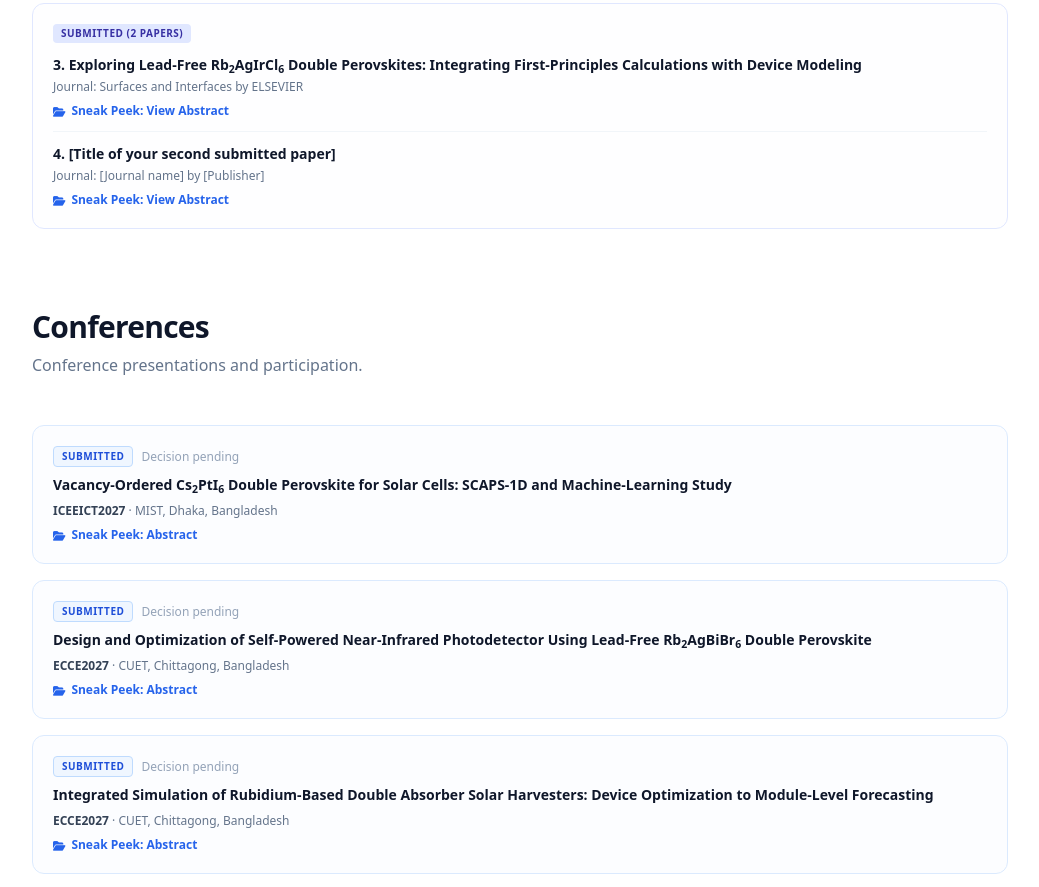
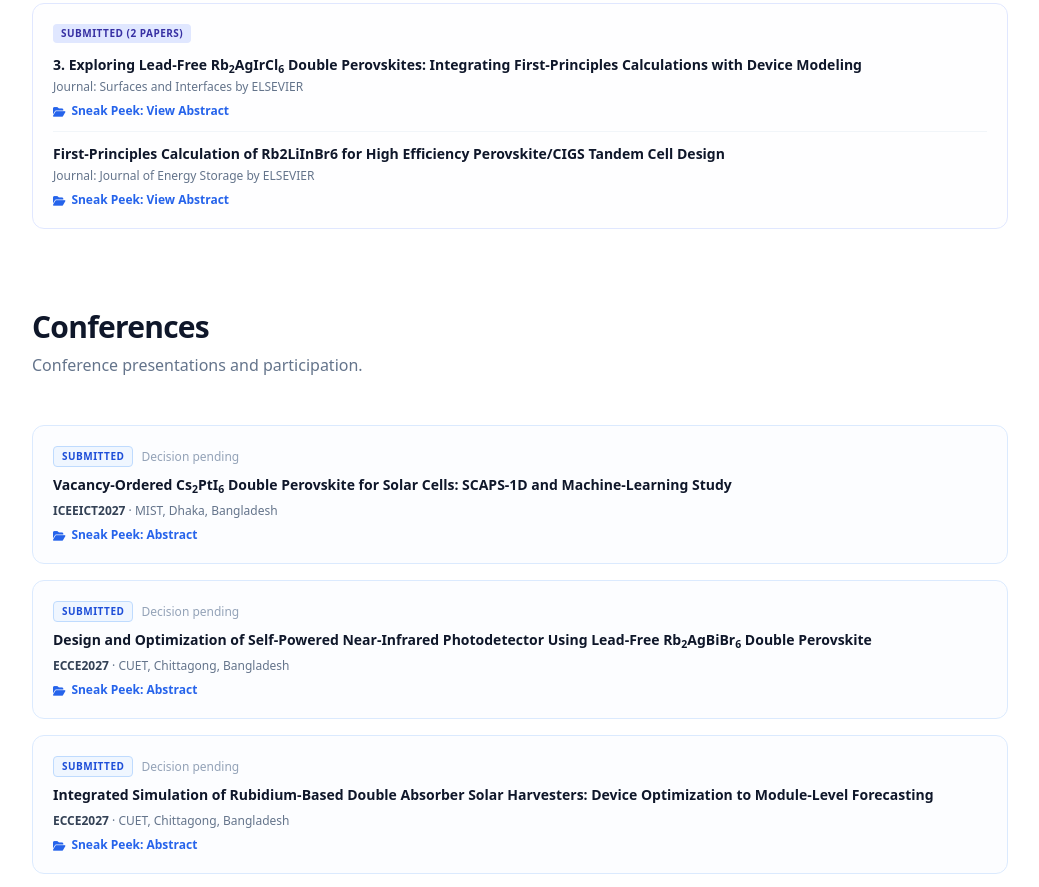
Before and after one commit to sabbir-hossain111/SH, a plain HTML site: page index.html in a window 1280 px wide. Shown: the part 1439-2326 px from the top of the page, without its empty margins (120-1159 px from the left). Drawn offline with nearby package versions, Linux system fonts and the light colour scheme.

Commit message:
minor changes - to response some error

```diff
--- a/index.html
+++ b/index.html
@@ -450,9 +450,9 @@
                                 </div>
                                 <!-- SECOND SUBMITTED PAPER: replace the [bracketed] text, and the image filename if needed -->
                                 <div class="pt-3">
-                                    <h5 class="text-sm font-bold text-slate-900">4. [Title of your second submitted paper]</h5>
-                                    <p class="text-xs text-slate-500 mt-1">Journal: [Journal name] by [Publisher]</p>
-                                    <button onclick="viewCert('image/submitted2.png')" class="text-xs font-semibold text-blue-600 hover:text-blue-700 mt-2 flex items-center gap-1.5">
+                                    <h5 class="text-sm font-bold text-slate-900">First-Principles Calculation of Rb2LiInBr6 for High Efficiency Perovskite/CIGS Tandem Cell Design</h5>
+                                    <p class="text-xs text-slate-500 mt-1">Journal: Journal of Energy Storage by ELSEVIER</p>
+                                    <button onclick="viewCert('image/tandem.jpeg')" class="text-xs font-semibold text-blue-600 hover:text-blue-700 mt-2 flex items-center gap-1.5">
                                         <i class="fa-solid fa-folder-open text-[11px]"></i> Sneak Peek: View Abstract
                                     </button>
                                 </div>
```
Also changed, not shown: image/tandem.jpeg, 1 other file.
